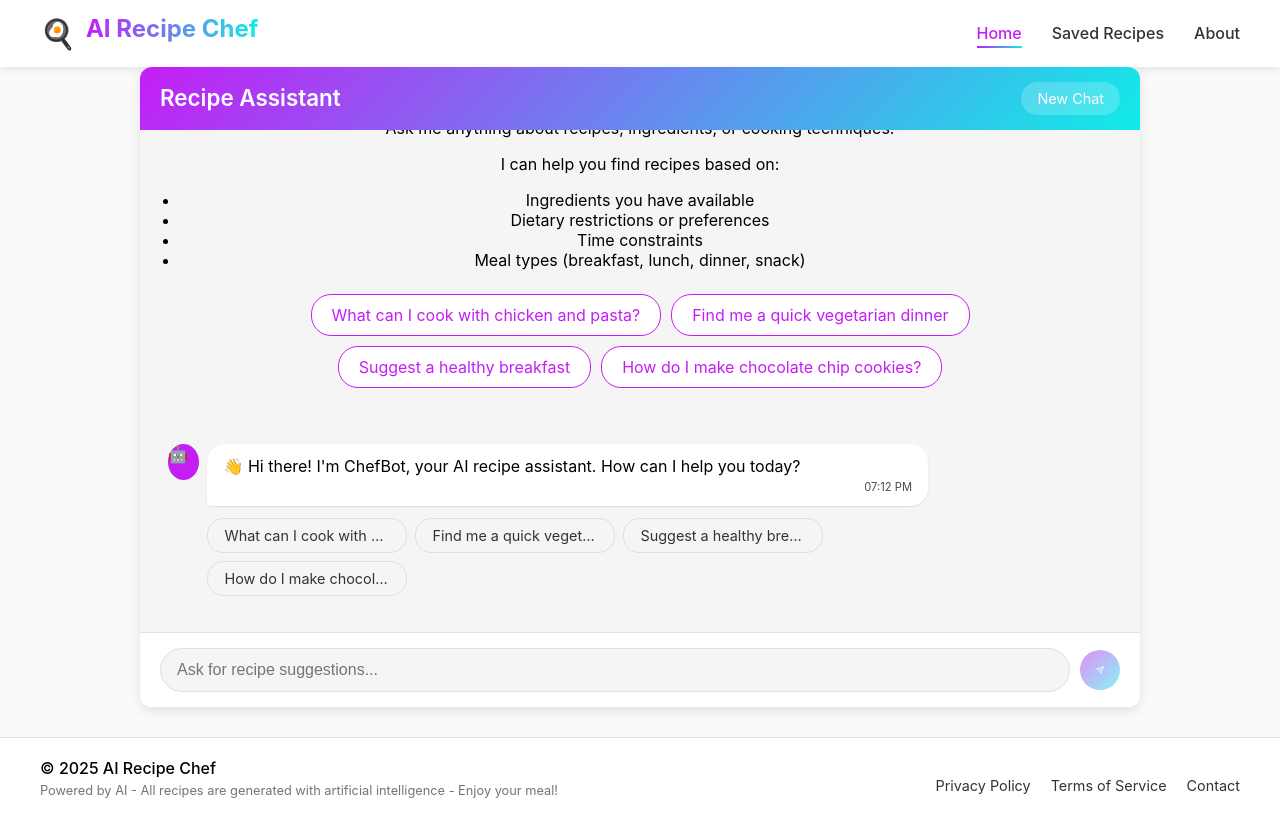
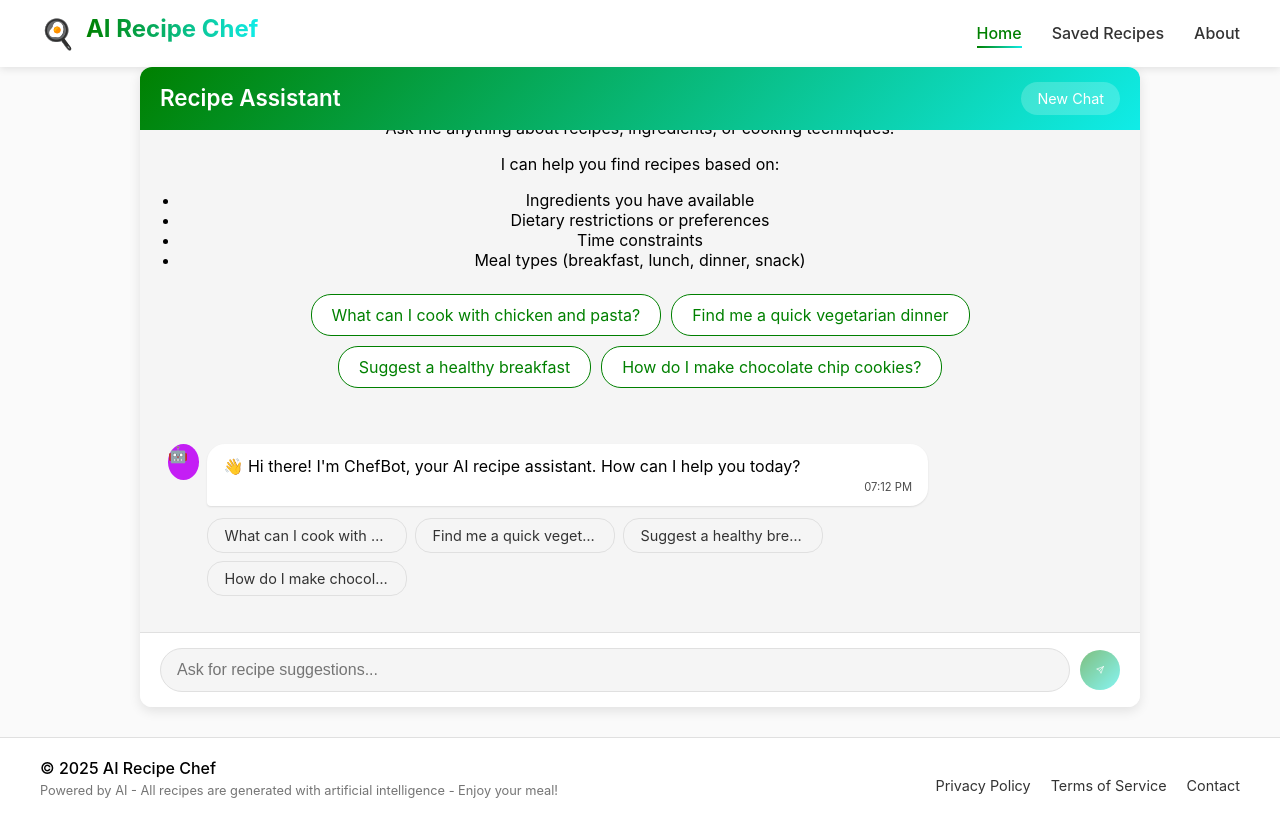
Before and after one commit to KhoiHuynh2212/Recipe-Ai, a React (Create React App) app in the folder frontend-new/: page / in a window 1280 px wide. Built offline with nearby package versions, Linux system fonts and the light colour scheme.

Commit message:
changed color to red

```diff
--- a/frontend-new/src/index.css
+++ b/frontend-new/src/index.css
@@ -43,7 +43,7 @@ code {
 
 /* Global variables */
 :root {
-  --primary-color: #c41ef5;
+  --primary-color: green;
   --secondary-color: #10ece8;
   --background-color: white;
   --text-color: #333;
```
